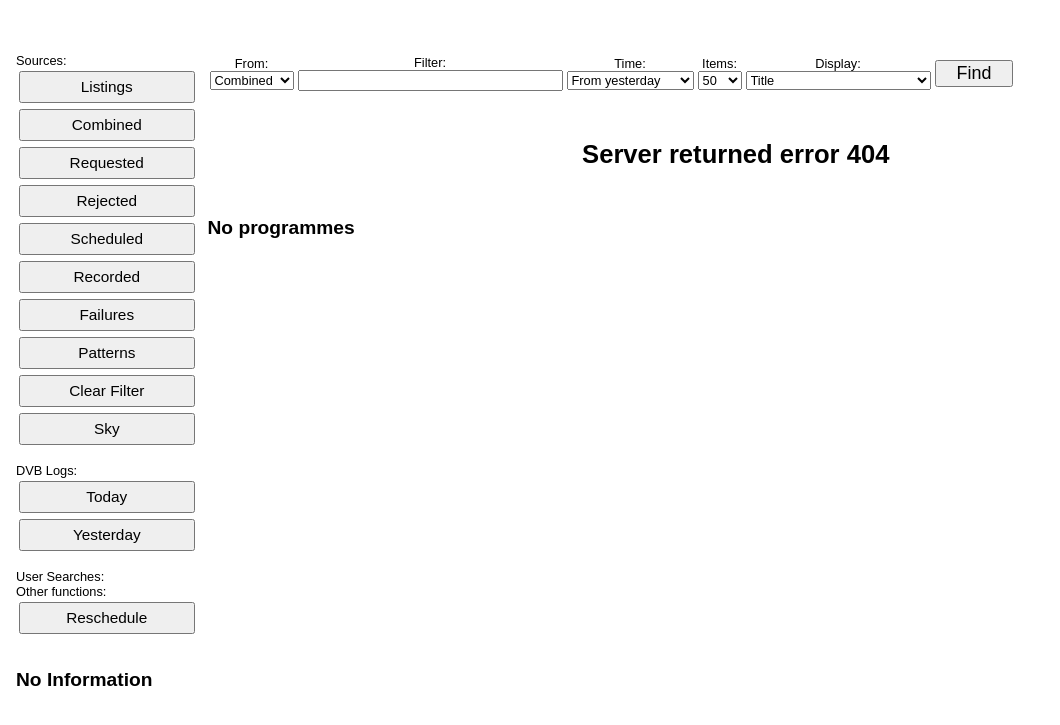
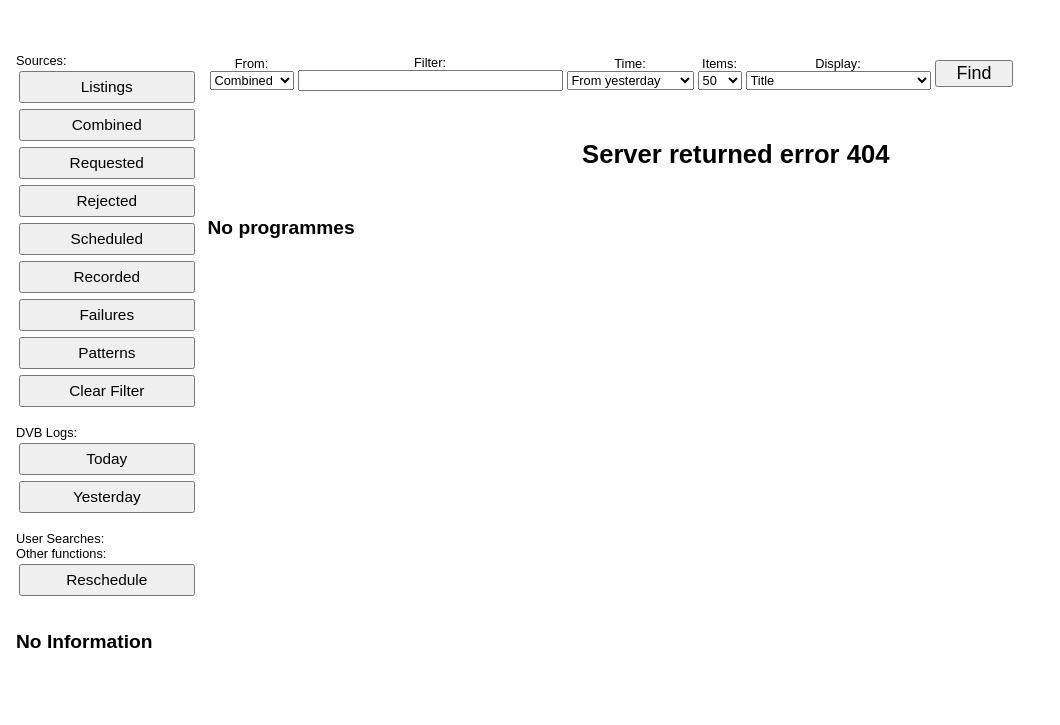
Before and after one commit to richardxday/rddvb, a plain HTML site: page share/web/index.html in a window 1280 px wide. Shown: the part 49-774 px from the top of the page, without its empty margins (0-1060 px from the left). Drawn offline with Linux system fonts and the light colour scheme; no server answers.

Commit message:
Remove Sky listings from user interface

```diff
--- a/share/web/index.html
+++ b/share/web/index.html
@@ -29,7 +29,6 @@ From:<br>
 <option>Recorded</option>
 <option>Failures</option>
 <option>Patterns</option>
-<option>Sky</option>
 <option>Logs</option>
 </select>
 </td><td>
--- a/share/web/main.js
+++ b/share/web/main.js
@@ -54,10 +54,6 @@ var filters = [
 		title:"Clear Filter",
 		filter:{titlefilter:"",expanded:-1,fetch:true},
 	},
-	{
-		title:"Sky",
-		filter:{from:"Sky",titlefilter:"",timefilter:"start>now",expanded:-1,fetch:true},
-	},
 	{text:"<br>DVB Logs:<br>"},
 	{
 		title:"Today",
```
